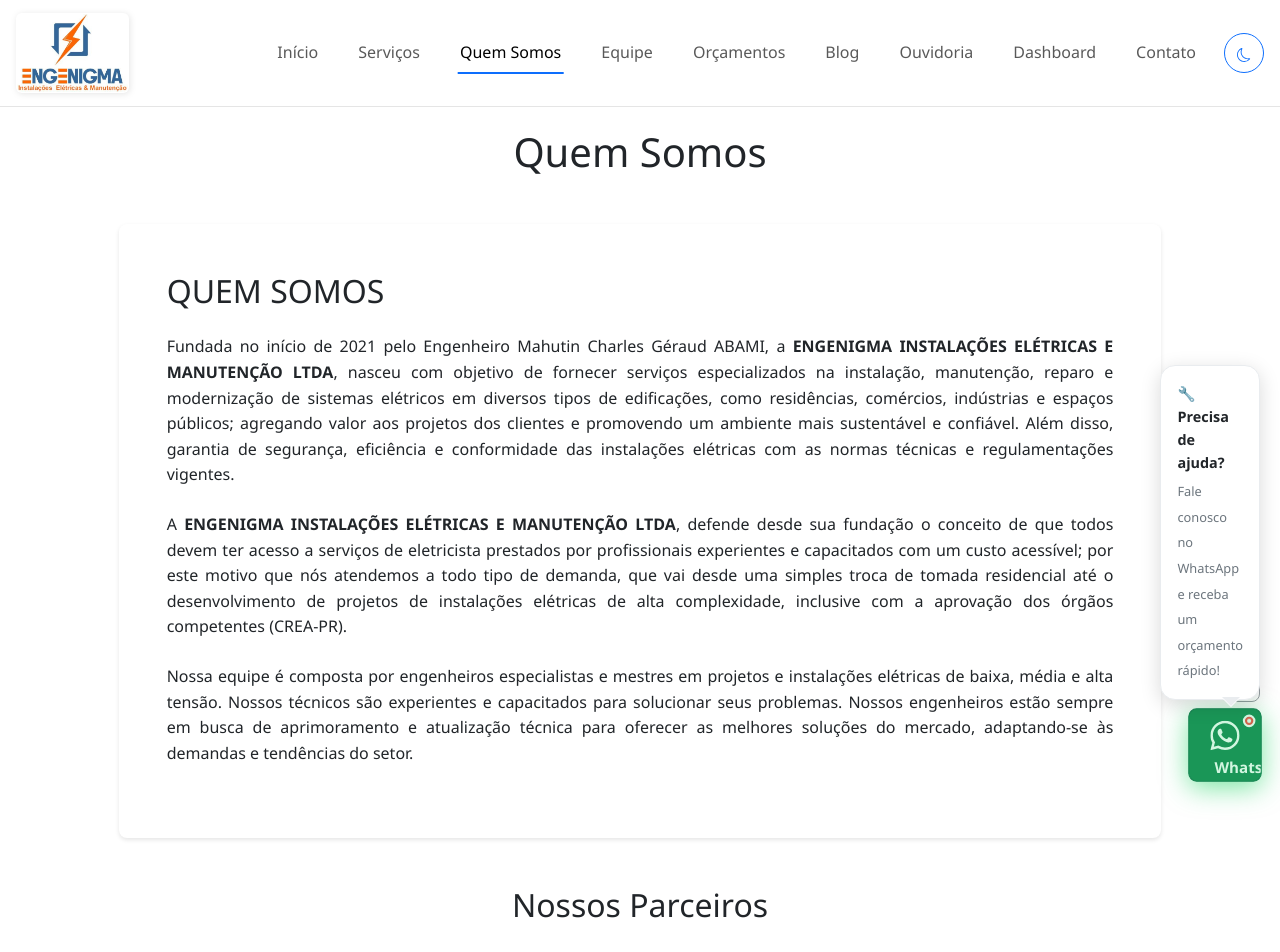
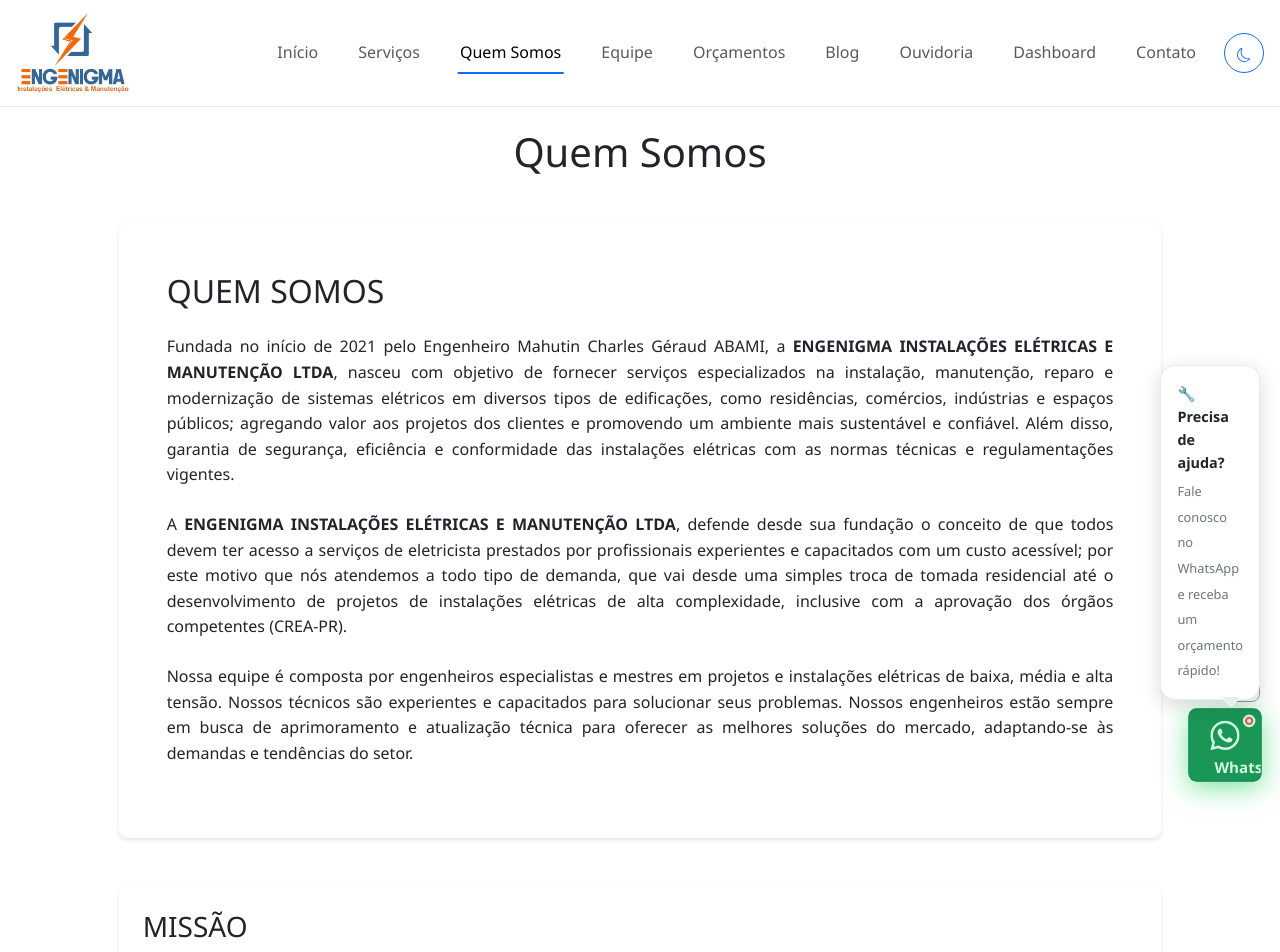
Before and after one commit to khkk24/Charles_sites, a React (Vite) app: page /quem-somos in a window 1280 px wide. Shown: the top 952 px of the page. Built offline with nearby package versions, Linux system fonts and the light colour scheme.

Commit message:
git page configuration

```diff
--- a/package.json
+++ b/package.json
@@ -1,10 +1,12 @@
 {
   "name": "engenigma",
+  "homepage": "https://khkk24.github.io/Charles_sites/",
   "version": "1.0.0",
   "private": true,
   "dependencies": {
     "bootstrap": "^5.3.0",
     "chart.js": "^4.2.0",
+    "gh-pages": "^6.3.0",
     "react": "^18.0.0",
     "react-bootstrap": "^2.7.0",
     "react-chartjs-2": "^5.2.0",
@@ -17,7 +19,9 @@
   "scripts": {
     "start": "vite",
     "build": "vite build",
-    "preview": "vite preview"
+    "preview": "vite preview",
+    "predeploy": "npm run build",
+    "deploy": "gh-pages -d dist"
   },
   "devDependencies": {
     "@vitejs/plugin-react": "^5.0.0",
--- a/src/components/QuemSomos.jsx
+++ b/src/components/QuemSomos.jsx
@@ -28,11 +28,11 @@
             </Card.Body>
           </Card>
 
-          <h2 className={`text-center mb-4 ${darkMode ? 'text-light' : 'text-dark'}`}>
+          {/* <h2 className={`text-center mb-4 ${darkMode ? 'text-light' : 'text-dark'}`}>
             Nossos Parceiros
-          </h2>
+          </h2> */}
 
-          <Carousel className="mb-5" indicators={false} controls={true}>
+          {/* <Carousel className="mb-5" indicators={false} controls={true}>
             <Carousel.Item>
               <div className="d-flex justify-content-center align-items-center" style={{ height: '200px' }}>
                 <img
@@ -63,7 +63,7 @@
                 />
               </div>
             </Carousel.Item>
-          </Carousel>
+          </Carousel> */}
 
           <Row className="mb-4">
             <Col md={12}>
--- a/src/styles/SiteNavbar.css
+++ b/src/styles/SiteNavbar.css
@@ -61,20 +61,19 @@
 
 .brand-logo img {
   transition: var(--transition);
-  filter: drop-shadow(1px 1px 3px rgba(0, 0, 0, 0.1));
   max-width: 100%;
   height: 80px !important;
   max-height: 80px !important;
   width: auto;
   object-fit: contain;
-  background: white;
-  border-radius: 6px;
-  padding: 1px;
+  background: transparent;
+  border: none;
+  border-radius: 0;
+  padding: 0;
 }
 
 .brand-logo:hover img {
   transform: scale(1.05);
-  filter: drop-shadow(2px 2px 4px rgba(0, 0, 0, 0.15));
 }
 
 /* Responsive logo */
--- a/vite.config.js
+++ b/vite.config.js
@@ -3,6 +3,7 @@
 
 export default defineConfig({
   plugins: [react()],
+  base: '/sengenigma-empresa',
   server: {
     port: 3000
   }
```
Also changed, not shown: 1 other file (tests, documents, lock files or other folders).
